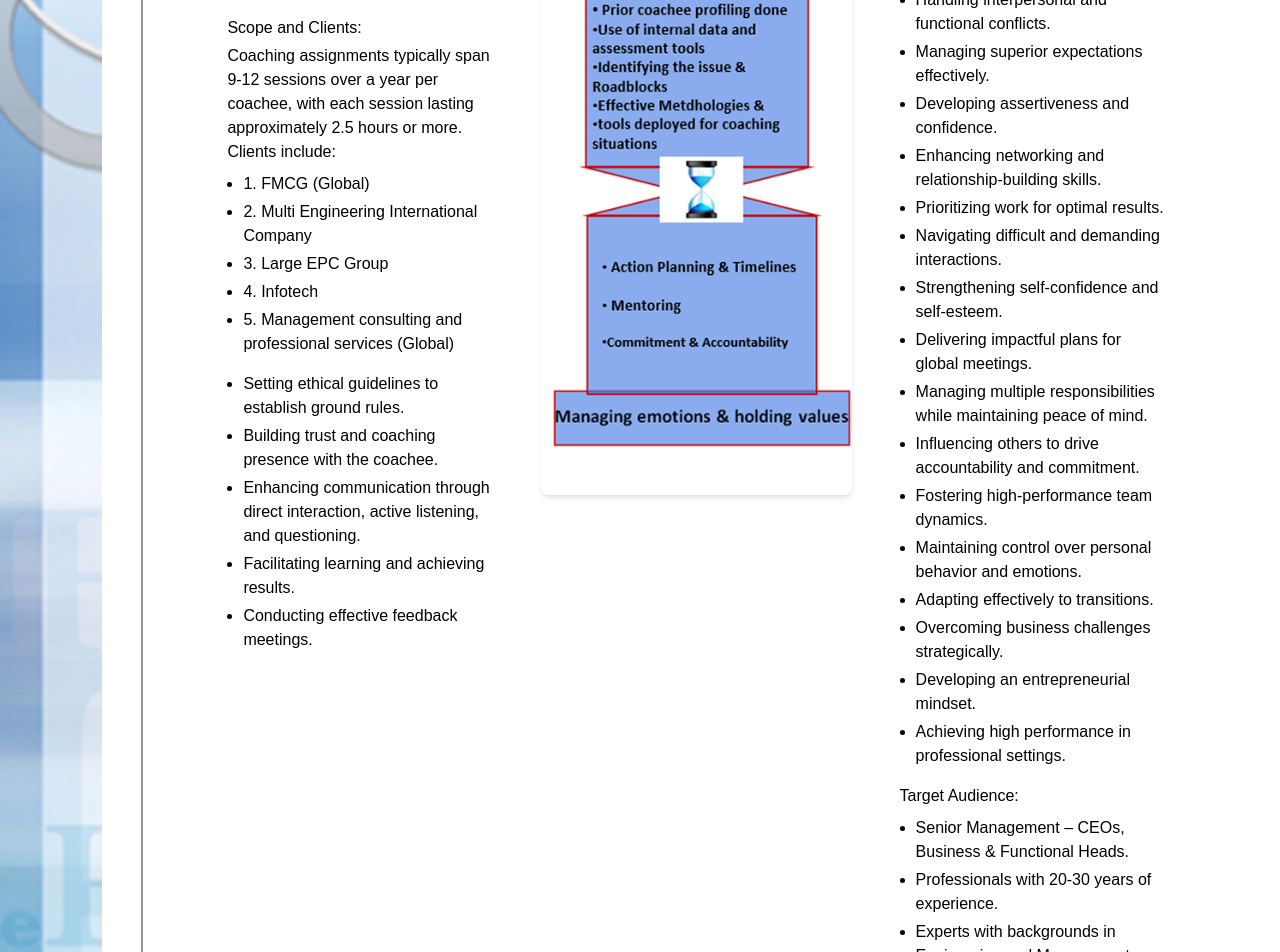
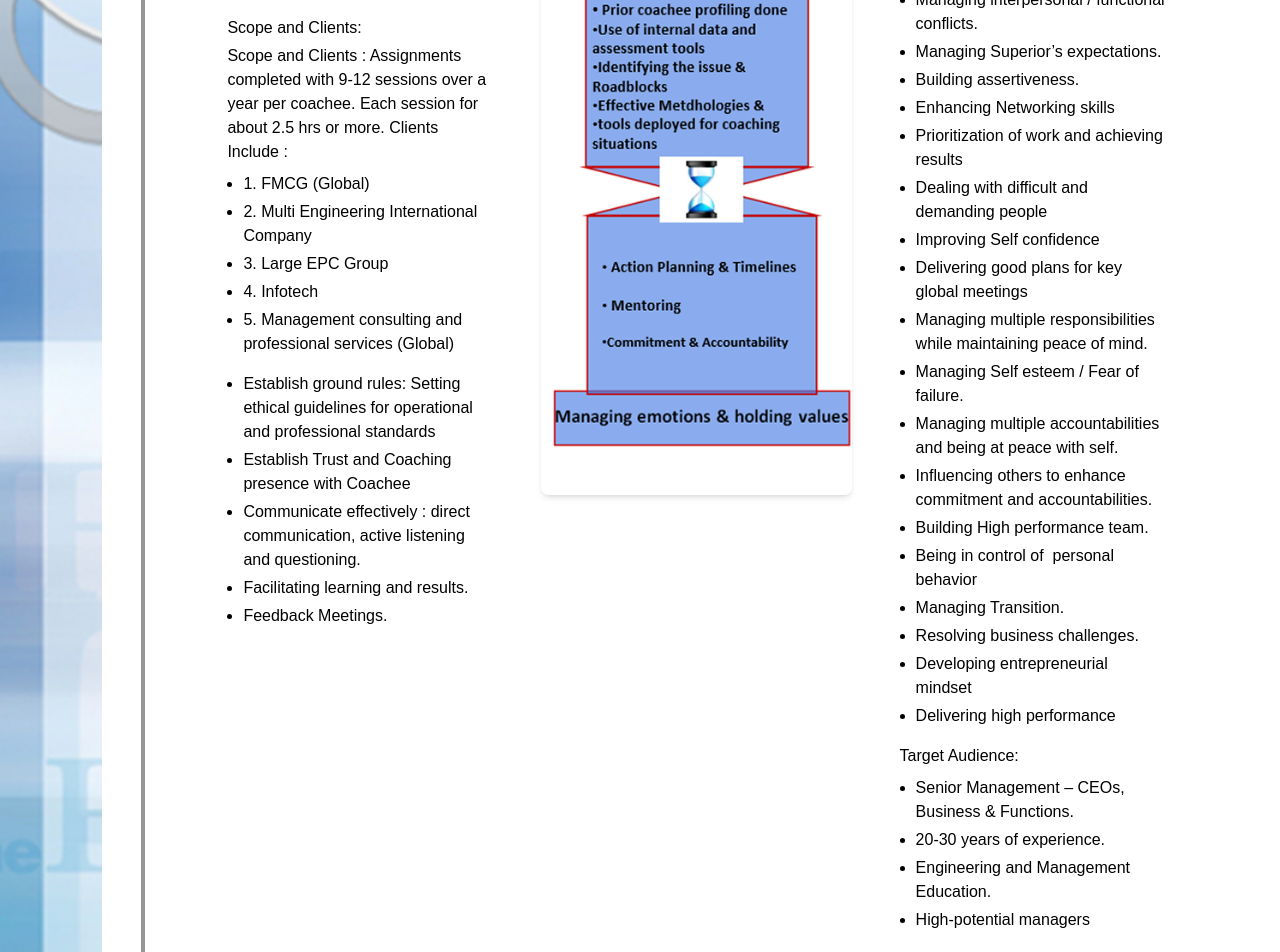
Before and after one commit to AyushSingh-Tomar/HR-C, a React (Vite) app: page / in a window 1280 px wide. Shown: the part 5300-6252 px from the top of the page. Built offline with nearby package versions, Linux system fonts and the light colour scheme; a web font is replaced by a local one.

Commit message:
additons

```diff
--- a/src/Components/CommonHeading.jsx
+++ b/src/Components/CommonHeading.jsx
@@ -9,12 +9,12 @@ const CommonHeading = (props) => {
       </h2>
 
       {/* Horizontal Line - Touches Left Edge, Now Even Thinner */}
-      <div className='w-[50vw] absolute top-[4vw] left-0 h-[0.15vw] bg-[#969696]'></div>
+      <div className='w-[50vw] absolute top-[4vw] left-0 h-[0.30vw] bg-[#969696]'></div>
 
       {/* Vertical Line - Slightly Offset, Now Even Thinner */}
-      <div className='w-[0.15vw] absolute top-0 left-[3vw] h-full bg-[#969696]'></div>
-    </>
-  )
+      <div className='w-[0.30vw] absolute top-0 left-[3vw] h-full bg-[#969696]'></div>
+</>
+)
 }
 
 export default CommonHeading;
--- a/src/Components/Contact-Us.jsx
+++ b/src/Components/Contact-Us.jsx
@@ -5,10 +5,11 @@ import FormFooter from './FormFooter'
 function ContactUs() {
 
   return (
-    <div className='mt-[2vw] relative'>
+    <div className='mt-[2vw] relative mb-[-7vw]'>
     <CommonHeading title="Contact Us" />
    <ContactForm/>
-   <FormFooter/>
+   <div className="mb-[-7vw"> <FormFooter className="mb-[-7vw]"/></div>
+
     </div>
   )
 }
--- a/src/Components/FormFooter.jsx
+++ b/src/Components/FormFooter.jsx
@@ -5,7 +5,11 @@ import phone2 from "../assets/phone2.png";
 
 const ContactInfo = () => {
   return (
-    <div className="flex items-center justify-center space-x-6 p-4" style={{ fontFamily: "Poppins, sans-serif" }}>
+    <div className="w-full bg-gray-100">
+      <div
+        className="flex w-full items-center justify-center space-x-6 p-4"
+        style={{ fontFamily: "Poppins, sans-serif" }}
+      >
         {/* Phone Section */}
         <div className="flex items-center space-x-2">
           <img src={phone2} alt="Phone" className="w-[2vw] h-[2vw]" />
@@ -32,6 +36,7 @@ const ContactInfo = () => {
           </span>
         </div>
       </div>
+    </div>
   );
 };
 
--- a/src/Components/Hero.jsx
+++ b/src/Components/Hero.jsx
@@ -14,23 +14,23 @@ const Hero = () => {
        </div>
 
        <div>
-          <img src={blueWheel} className='absolute animate-[spin_5s_linear_infinite] h-[17vw] top-[33%] left-[33.5%] translate-[-50%]'  alt="" />
-           <h5 className='absolute top-[32%] left-[33.5%] translate-[-50%] text-[1.5vw] font-[500] text-white w-[11vw] text-center'> Leadership Coaching & Development</h5>
+          <img src={blueWheel} className='absolute animate-[spin_5s_linear_infinite] h-[17vw] top-[33%] left-[28.5%] translate-[-50%]'  alt="" />
+           <h5 className='absolute top-[32%] left-[28.5%] translate-[-50%] text-[1.5vw] font-[500] text-white w-[11vw] text-center'> Leadership Coaching & Development</h5>
        </div>
 
        <div>
-          <img src={blueWheel} className='absolute  animate-[spin_5s_linear_infinite] h-[17vw] top-[34%] right-[11%] translate-[-50%]'  alt="" />
-           <h5 className='absolute top-[34%] right-[19%] translate-[-50%] text-[1.5vw] font-[500] text-white w-[11vw] text-center'> Empowered performance</h5>
+          <img src={blueWheel} className='absolute  animate-[spin_5s_linear_infinite] h-[17vw] top-[34%] right-[4%] translate-[-50%]'  alt="" />
+           <h5 className='absolute top-[34%] right-[13%] translate-[-50%] text-[1.5vw] font-[500] text-white w-[11vw] text-center'> Empowered performance</h5>
        </div>
 
        <div>
-            <img src={blueWheel} className='absolute animate-[spin_5s_linear_infinite] h-[14vw] bottom-[-15.9%] left-[40.5%] translate-[-50%]'  alt="" />
-           <h5 className='absolute bottom-[5%] left-[40.5%] translate-[-50%] text-[1.3vw] font-[500] text-white w-[8vw] text-center'>Advisory & People Processes</h5>
+            <img src={blueWheel} className='absolute animate-[spin_5s_linear_infinite] h-[14vw] bottom-[-17.9%] left-[38.5%] translate-[-50%]'  alt="" />
+           <h5 className='absolute bottom-[2%] left-[38.5%] translate-[-50%] text-[1.3vw] font-[500] text-white w-[8vw] text-center'>Advisory & People Processes</h5>
        </div>
 
        <div>
-          <img src={blueWheel} className='absolute animate-[spin_5s_linear_infinite] h-[14vw] bottom-[-13%] right-[19%] translate-[-50%]'  alt="" />
-           <h5 className='absolute bottom-[12%] right-[26.5%] translate-[-50%] text-[1.5vw] font-[500] text-white w-[8vw] text-center'> Team Solutions</h5>
+          <img src={blueWheel} className='absolute animate-[spin_5s_linear_infinite] h-[14vw] bottom-[-13%] right-[14%] translate-[-50%]'  alt="" />
+           <h5 className='absolute bottom-[12%] right-[22.5%] translate-[-50%] text-[1.5vw] font-[500] text-white w-[8vw] text-center'> Team Solutions</h5>
        </div>
 
          <img src={logo2} className='absolute bottom-[1.5vw] h-[8vw] right-[1.5vw]' alt="" />
--- a/src/Components/LeaderShipCoachingAndDevelopment.jsx
+++ b/src/Components/LeaderShipCoachingAndDevelopment.jsx
@@ -241,35 +241,37 @@ const LeaderShipCoachingAndDevelopment = () => {
       '5. Management consulting and professional services (Global)',
     ],
     left2: [
-      'Setting ethical guidelines to establish ground rules.',
-      'Building trust and coaching presence with the coachee.',
-      'Enhancing communication through direct interaction, active listening, and questioning.',
-      'Facilitating learning and achieving results.',
-      'Conducting effective feedback meetings.',
+      'Establish ground rules: Setting ethical guidelines for operational and professional standards ',
+      'Establish Trust and Coaching presence with Coachee',
+      'Communicate effectively : direct communication, active listening and questioning.',
+      'Facilitating learning and results.',
+      'Feedback Meetings.',
     ],
     right1: [
-      'Handling interpersonal and functional conflicts.',
-      'Managing superior expectations effectively.',
-      'Developing assertiveness and confidence.',
-      'Enhancing networking and relationship-building skills.',
-      'Prioritizing work for optimal results.',
-      'Navigating difficult and demanding interactions.',
-      'Strengthening self-confidence and self-esteem.',
-      'Delivering impactful plans for global meetings.',
+      'Managing interpersonal / functional conflicts.',
+      'Managing Superior’s expectations.',
+      'Building assertiveness.',
+      'Enhancing Networking skills',
+      'Prioritization of work and achieving results',
+      'Dealing with difficult and demanding people',
+      'Improving Self confidence',
+      'Delivering good plans for key global meetings',
       'Managing multiple responsibilities while maintaining peace of mind.',
-      'Influencing others to drive accountability and commitment.',
-      'Fostering high-performance team dynamics.',
-      'Maintaining control over personal behavior and emotions.',
-      'Adapting effectively to transitions.',
-      'Overcoming business challenges strategically.',
-      'Developing an entrepreneurial mindset.',
-      'Achieving high performance in professional settings.',
+      'Managing Self esteem / Fear of failure.',
+      'Managing multiple accountabilities and being at peace with self.',
+      'Influencing others to enhance commitment and accountabilities.',
+      'Building High performance team.',
+      'Being in control of  personal behavior',
+       'Managing Transition.',
+      'Resolving business challenges.',
+      'Developing entrepreneurial mindset',
+      'Delivering high performance',
     ],
     right2: [
-      'Senior Management – CEOs, Business & Functional Heads.',
-      'Professionals with 20-30 years of experience.',
-      'Experts with backgrounds in Engineering and Management.',
-      'High-potential managers ready for leadership growth.',
+      'Senior Management – CEOs, Business & Functions.',
+      ' 20-30 years of experience.',
+      'Engineering and Management Education.',
+      'High-potential managers',
     ]
   };
 
@@ -284,7 +286,8 @@ const LeaderShipCoachingAndDevelopment = () => {
           <h2 className='font-bold text-lg'>Experienced, Certified & Trained Coaches</h2>
           <p className='mt-2'>Scope and Clients:</p>
           <p className='mt-1'>
-            Coaching assignments typically span 9-12 sessions over a year per coachee, with each session lasting approximately 2.5 hours or more. Clients include:
+          Scope and Clients :
+          Assignments completed with 9-12 sessions over a year per coachee. Each session for about 2.5 hrs or more. Clients Include :
           </p>
           <ul className='mt-2 list-disc pl-4'>
             {content.left1.map((point, index) => (
```
Lines whose indentation alone changed are shown as unchanged.
